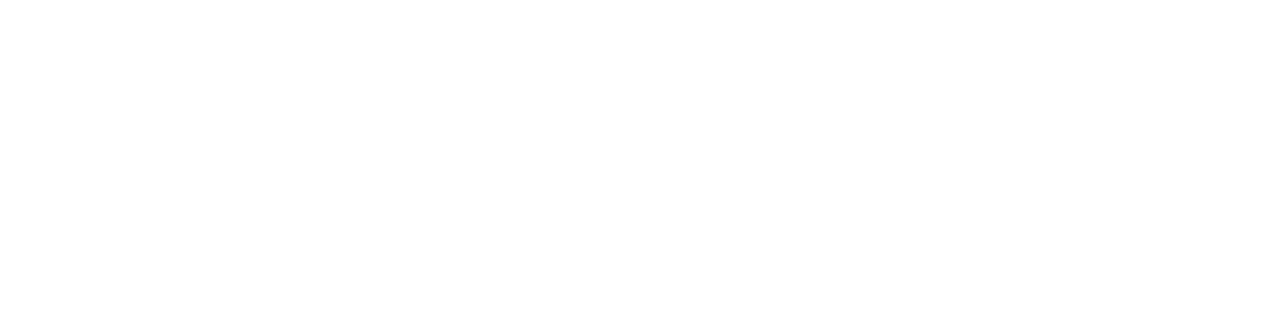
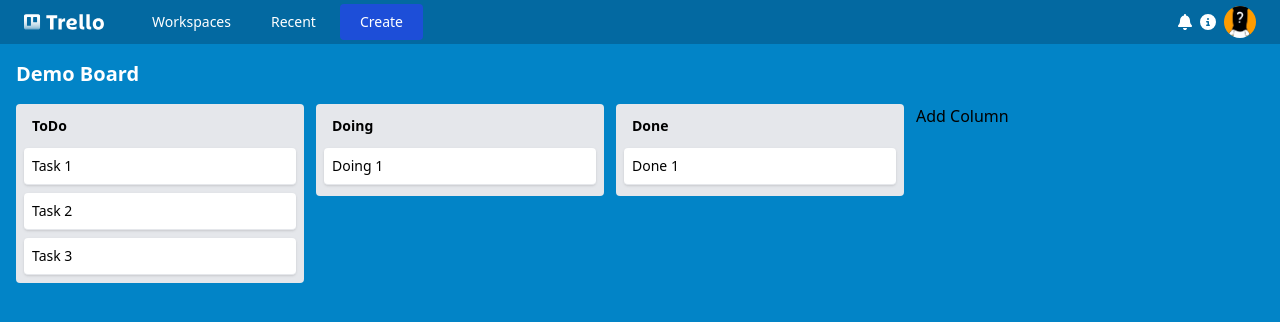
Before and after one commit to VarasMD/trello-clone, an Angular app: page /board in a window 1280 px wide. Before the commit this address led to /. Shown: the top 322 px of the page. Built offline with nearby package versions, Linux system fonts and the light colour scheme.

Commit message:
add drag drop of tasks

```diff
--- a/src/app/app-routing.module.ts
+++ b/src/app/app-routing.module.ts
@@ -2,6 +2,7 @@
 import { RouterModule, Routes } from '@angular/router';
 import { LoginComponent } from './pages/login/login.component';
 import { BoardsComponent } from './pages/boards/boards.component';
+import { BoardComponent } from './pages/board/board.component';
 
 const routes: Routes = [
   {
@@ -11,6 +12,10 @@
   {
     path: "boards",
     component: BoardsComponent
+  },
+  {
+    path: "board",
+    component: BoardComponent
   }
 ];
 
--- /dev/null
+++ b/src/app/pages/board/board.component.html
@@ -0,0 +1,28 @@
+<div class="flex flex-col h-screen">
+  <app-navbar></app-navbar>
+  <div class="w-full grow bg-sky-600 px-4 pb-4">
+    <div class="flex flex-col h-full">
+      <div class="">
+        <h2 class="text-xl font-bold text-white my-4">Demo Board</h2>
+      </div>
+      <div class="flex items-start w-full h-full grow overflow-x-scroll" cdkDropListGroup>
+        <div class="rounded bg-gray-200 w-72 p-2 mr-3 shrink-0" *ngFor="let column of columns">
+          <div class="flex justify-between py-1">
+            <h3 class="text-sm font-bold ml-2">{{ column.title }}</h3>
+          </div>
+
+          <div class="text-sm mt-2 min-h-[2.5rem]" cdkDropList (cdkDropListDropped)="drop($event)" [cdkDropListData]="column.toDos">
+            <div
+              *ngFor="let toDo of column.toDos"
+              cdkDrag
+              class="bg-white shadow p-2 rounded mt-2 border-b border-x-gray-300 cursor-pointer hover:bg-gray-400"
+            >
+              {{ toDo.title }}
+            </div>
+          </div>
+        </div>
+        <button type="button" class="shrink-0" (click)="addColumn()"> Add Column </button>
+      </div>
+    </div>
+  </div>
+</div>
--- /dev/null
+++ b/src/app/pages/board/board.component.ts
@@ -0,0 +1,81 @@
+import { Component } from '@angular/core';
+import { CdkDragDrop, moveItemInArray, transferArrayItem } from '@angular/cdk/drag-drop';
+import { Column, Todo } from 'src/app/models/todo.model';
+
+@Component({
+  selector: 'app-board',
+  templateUrl: './board.component.html',
+  styles: [
+    `
+      /* Animate items as they're being sorted. */
+      .cdk-drop-list-dragging .cdk-drag {
+        transition: transform 250ms cubic-bezier(0, 0, 0.2, 1);
+      }
+
+      /* Animate an item that has been dropped. */
+      .cdk-drag-animating {
+        transition: transform 300ms cubic-bezier(0, 0, 0.2, 1);
+      }
+    `,
+  ],
+})
+export class BoardComponent {
+  toDos: Todo[] = [
+    {
+      id: '1',
+      title: 'Task 1',
+    },
+    {
+      id: '2',
+      title: 'Task 2',
+    },
+    {
+      id: '3',
+      title: 'Task 3',
+    },
+  ];
+
+  doings: Todo[] = [
+    {
+      id: '1',
+      title: 'Doing 1',
+    }
+  ];
+
+  dones: Todo[] = [
+    {
+      id: '1',
+      title: 'Done 1',
+    }
+  ]
+
+  columns: Column[] = [
+    {
+      title: 'ToDo',
+      toDos: this.toDos
+    },
+    {
+      title: 'Doing',
+      toDos: this.doings
+    },
+    {
+      title: 'Done',
+      toDos: this.dones
+    }
+  ]
+
+  drop(event: CdkDragDrop<Todo[]>): void {
+    if(event.previousContainer.data === event.container.data){
+      moveItemInArray(event.container.data, event.previousIndex, event.currentIndex);
+    } else {
+      transferArrayItem(event.previousContainer.data, event.container.data, event.previousIndex, event.currentIndex)
+    }
+  }
+
+  addColumn(): void {
+    this.columns.push({
+      title: "new column",
+      toDos: []
+    })
+  }
+}
```
Also changed, not shown: src/app/app.module.ts (+6 -2 lines), src/app/models/todo.model.ts (added, +9 -0 lines), 1 other file (tests, documents, lock files or other folders).
